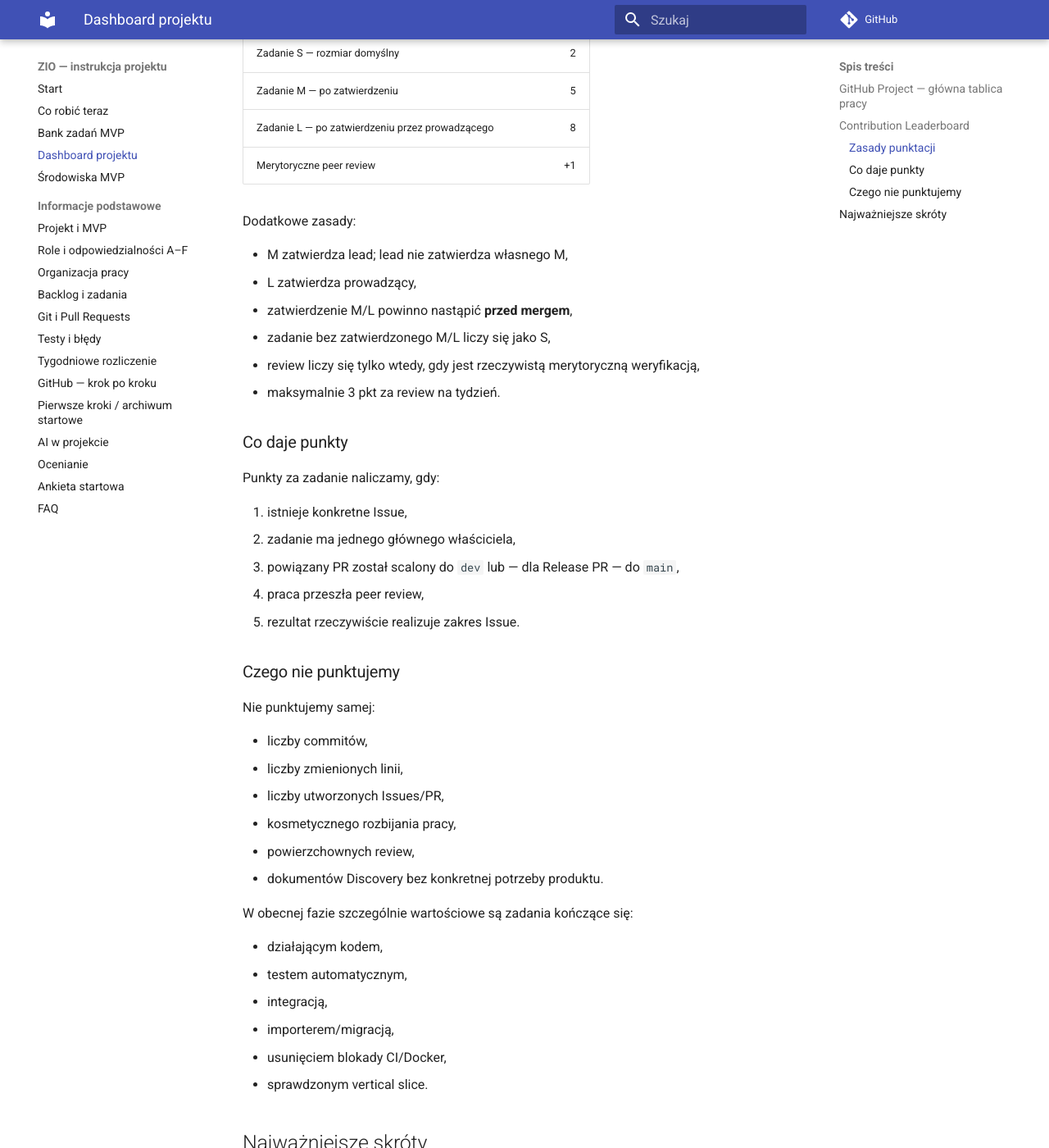
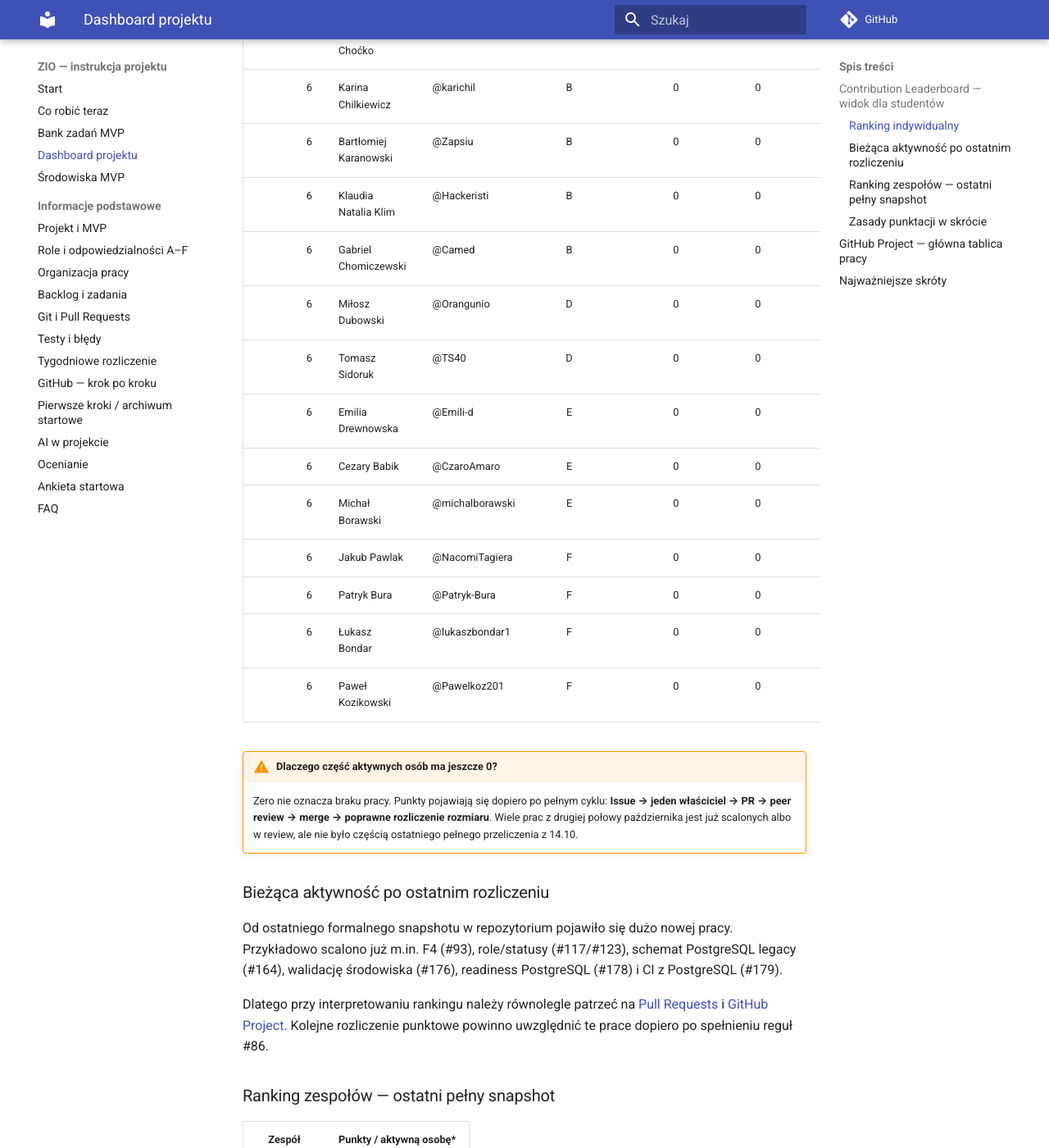
Before and after one commit to zio-wi-pb-mc/pb-science-office-manual, an MkDocs documentation site: the page built from manual/19-dashboard-projektu.md, in a window 1280 px wide and 1400 px high, scrolled down 1130 px. Shown: the whole window at 82% size. Built offline with MkDocs 1.6.1 and Material for MkDocs 9.7.7, drawn with Linux system fonts in a browser that asks for light colours; comment, search, counter and statistics services are not loaded; some of the changed text lies outside the part shown.

Commit message:
docs: show leaderboard directly on project dashboard

```diff
--- a/manual/19-dashboard-projektu.md
+++ b/manual/19-dashboard-projektu.md
@@ -1,6 +1,84 @@
 # Dashboard projektu i leaderboard
 
 Ta strona zbiera najważniejsze miejsca do codziennej pracy nad projektem.
+
+## Contribution Leaderboard — widok dla studentów
+
+!!! important "Punkty ≠ automatyczna ocena"
+    Ranking jest narzędziem motywacyjnym. Pokazuje **punkty formalnie rozliczone według #86**, a nie ocenę z przedmiotu.
+
+### Ranking indywidualny
+
+**Ostatnie pełne rozliczenie punktów: 14.10.2026.**
+Aktywność po tej dacie może być już widoczna w GitHubie, ale nie jest dopisywana do punktów, dopóki zadanie nie spełni zasad rozliczenia z #86.
+
+| # | Student | GitHub | Zespół | Punkty | Taski | Review |
+|---:|---|---|:---:|---:|---:|---:|
+| 1 | Vladislav Matveev | @Leucist | C | **10** | 2 | 3 |
+| 2 | Nazar Hrinchenko | @Grinnazar | C | **9** | 2 | 2 |
+| 2 | Maciej Sawicki | @Maciek-Sawicki | C | **9** | 2 | 2 |
+| 4 | Weronika Sosnowska | @wersosn | C | **8** | 2 | 1 |
+| 5 | Mykola Nishchymnyi | @kolyasiquez | C | **4** | 1 | 2 |
+| 6 | Jakub Mirończuk | @mielonxd | A | 0 | 0 | 0 |
+| 6 | Daniel Perkowski | @dperkowski | A | 0 | 0 | 0 |
+| 6 | Aleksandra Masiejczyk | @Olinda-M | A | 0 | 0 | 0 |
+| 6 | Patrycja Choćko | @patrycjachocko | B | 0 | 0 | 0 |
+| 6 | Karina Chilkiewicz | @karichil | B | 0 | 0 | 0 |
+| 6 | Bartłomiej Karanowski | @Zapsiu | B | 0 | 0 | 0 |
+| 6 | Klaudia Natalia Klim | @Hackeristi | B | 0 | 0 | 0 |
+| 6 | Gabriel Chomiczewski | @Camed | B | 0 | 0 | 0 |
+| 6 | Miłosz Dubowski | @Orangunio | D | 0 | 0 | 0 |
+| 6 | Tomasz Sidoruk | @TS40 | D | 0 | 0 | 0 |
+| 6 | Emilia Drewnowska | @Emili-d | E | 0 | 0 | 0 |
+| 6 | Cezary Babik | @CzaroAmaro | E | 0 | 0 | 0 |
+| 6 | Michał Borawski | @michalborawski | E | 0 | 0 | 0 |
+| 6 | Jakub Pawlak | @NacomiTagiera | F | 0 | 0 | 0 |
+| 6 | Patryk Bura | @Patryk-Bura | F | 0 | 0 | 0 |
+| 6 | Łukasz Bondar | @lukaszbondar1 | F | 0 | 0 | 0 |
+| 6 | Paweł Kozikowski | @Pawelkoz201 | F | 0 | 0 | 0 |
+
+!!! warning "Dlaczego część aktywnych osób ma jeszcze 0?"
+    Zero nie oznacza braku pracy. Punkty pojawiają się dopiero po pełnym cyklu: **Issue → jeden właściciel → PR → peer review → merge → poprawne rozliczenie rozmiaru**. Wiele prac z drugiej połowy października jest już scalonych albo w review, ale nie było częścią ostatniego pełnego przeliczenia z 14.10.
+
+### Bieżąca aktywność po ostatnim rozliczeniu
+
+Od ostatniego formalnego snapshotu w repozytorium pojawiło się dużo nowej pracy. Przykładowo scalono już m.in. F4 (#93), role/statusy (#117/#123), schemat PostgreSQL legacy (#164), walidację środowiska (#176), readiness PostgreSQL (#178) i CI z PostgreSQL (#179).
+
+Dlatego przy interpretowaniu rankingu należy równolegle patrzeć na [Pull Requests](https://github.com/zio-wi-pb-mc/pb-science-office/pulls) i [GitHub Project](https://github.com/orgs/zio-wi-pb-mc/projects/1/views/1). Kolejne rozliczenie punktowe powinno uwzględnić te prace dopiero po spełnieniu reguł #86.
+
+### Ranking zespołów — ostatni pełny snapshot
+
+| Zespół | Punkty / aktywną osobę* |
+|:---:|---:|
+| A | 0.00 |
+| B | 0.00 |
+| C | **8.00** |
+| D | 0.00 |
+| E | 0.00 |
+| F | 0.00 |
+
+\* Dla bieżącego widoku używamy tylko obecnie aktywnych studentów. Historyczny snapshot indywidualny pochodzi z 14.10; dlatego ranking zespołów ma charakter orientacyjny.
+
+[**Pełne zasady i historia naliczeń — Issue #86**](https://github.com/zio-wi-pb-mc/pb-science-office/issues/86)
+
+### Zasady punktacji w skrócie
+
+| Wkład | Punkty |
+|---|---:|
+| Zadanie S — rozmiar domyślny | 2 |
+| Zadanie M — po zatwierdzeniu | 5 |
+| Zadanie L — po zatwierdzeniu przez prowadzącego | 8 |
+| Merytoryczne peer review | +1 |
+
+Najważniejsze reguły:
+- M zatwierdza lead; lead nie zatwierdza własnego M,
+- L zatwierdza prowadzący,
+- M/L trzeba zatwierdzić **przed mergem**,
+- bez zatwierdzenia zadanie liczy się jako S,
+- review: maks. 3 pkt tygodniowo,
+- samo tworzenie Issue/PR, liczba commitów i liczba linii nie dają punktów.
+
+---
 
 ## GitHub Project — główna tablica pracy
 
@@ -16,66 +94,7 @@ GitHub Project jest podstawowym widokiem bieżącej pracy:
 - `BLOCKED`,
 - `DONE`.
 
-Przed rozpoczęciem nowego zadania sprawdź tablicę, Issues i otwarte Pull Requesty. Nie tworzymy równoległego Issue, jeżeli ktoś już pracuje nad tym samym problemem.
-
-!!! note "Dostęp"
-    GitHub Project i prywatne repozytorium wymagają zalogowanego konta GitHub z dostępem do organizacji `zio-wi-pb-mc`.
-
-## Contribution Leaderboard
-
-[**Otwórz aktualny Leaderboard — Issue #86**](https://github.com/zio-wi-pb-mc/pb-science-office/issues/86)
-
-Leaderboard jest **narzędziem motywacyjnym i informacyjnym**, a nie automatyczną oceną z przedmiotu.
-
-Aktualny ranking i bieżące naliczenia są prowadzone w Issue #86, ponieważ tam można aktualizować dane bez publikowania nowej wersji manuala.
-
-### Zasady punktacji
-
-| Wkład | Punkty |
-|---|---:|
-| Zadanie S — rozmiar domyślny | 2 |
-| Zadanie M — po zatwierdzeniu | 5 |
-| Zadanie L — po zatwierdzeniu przez prowadzącego | 8 |
-| Merytoryczne peer review | +1 |
-
-Dodatkowe zasady:
-
-- M zatwierdza lead; lead nie zatwierdza własnego M,
-- L zatwierdza prowadzący,
-- zatwierdzenie M/L powinno nastąpić **przed mergem**,
-- zadanie bez zatwierdzonego M/L liczy się jako S,
-- review liczy się tylko wtedy, gdy jest rzeczywistą merytoryczną weryfikacją,
-- maksymalnie 3 pkt za review na tydzień.
-
-### Co daje punkty
-
-Punkty za zadanie naliczamy, gdy:
-
-1. istnieje konkretne Issue,
-2. zadanie ma jednego głównego właściciela,
-3. powiązany PR został scalony do `dev` lub — dla Release PR — do `main`,
-4. praca przeszła peer review,
-5. rezultat rzeczywiście realizuje zakres Issue.
-
-### Czego nie punktujemy
-
-Nie punktujemy samej:
-
-- liczby commitów,
-- liczby zmienionych linii,
-- liczby utworzonych Issues/PR,
-- kosmetycznego rozbijania pracy,
-- powierzchownych review,
-- dokumentów Discovery bez konkretnej potrzeby produktu.
-
-W obecnej fazie szczególnie wartościowe są zadania kończące się:
-
-- działającym kodem,
-- testem automatycznym,
-- integracją,
-- importerem/migracją,
-- usunięciem blokady CI/Docker,
-- sprawdzonym vertical slice.
+Przed rozpoczęciem nowego zadania sprawdź tablicę, Issues i otwarte Pull Requesty.
 
 ## Najważniejsze skróty
 
```
Also changed, not shown: other parts of manual/19-dashboard-projektu.md (+1 -1 lines).
